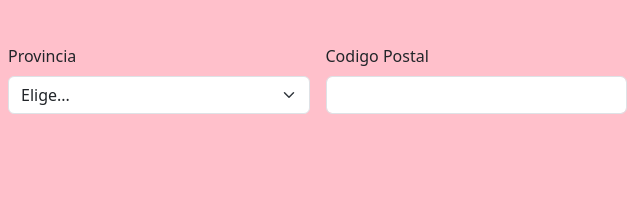
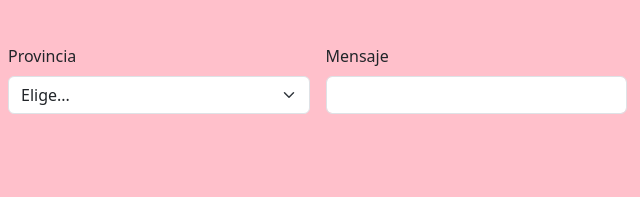
Before and after one commit to Ezevo022/EntregaFinalMod1, a plain HTML site: page contacto.html in a window 1280 px wide. Shown: the part 273-470 px from the top of the page, 640-1280 px from the left. Drawn offline with nearby package versions, Linux system fonts and the light colour scheme.

Commit message:
Se realizan mejores en contacto y se agrega un estilo mas en inicio

```diff
--- a/contacto.html
+++ b/contacto.html
@@ -89,11 +89,11 @@
             </div>
         </div>
         <div class="col-md-3">
-            <label for="validationServer05" class="form-label">Codigo Postal</label>
+            <label for="validationServer05" class="form-label">Mensaje</label>
             <input type="text" class="form-control" id="validationServer05"
                 aria-describedby="validationServer05Feedback" required>
             <div id="validationServer05Feedback" class="invalid-feedback">
-                Por favor indicar un codigo postal.
+                Por favor indicar un mensaje.
             </div>
             <div class="valid-feedback">
                 Se ve bien!
--- a/style.css
+++ b/style.css
@@ -27,6 +27,10 @@ body {
     width: 200px;
     padding: 10px;
     text-align:center;
+    transition: all 0.5s ease 1s;
+    &:hover {
+        color:green;
+    }
 }
 
 .logo_principal {
```
